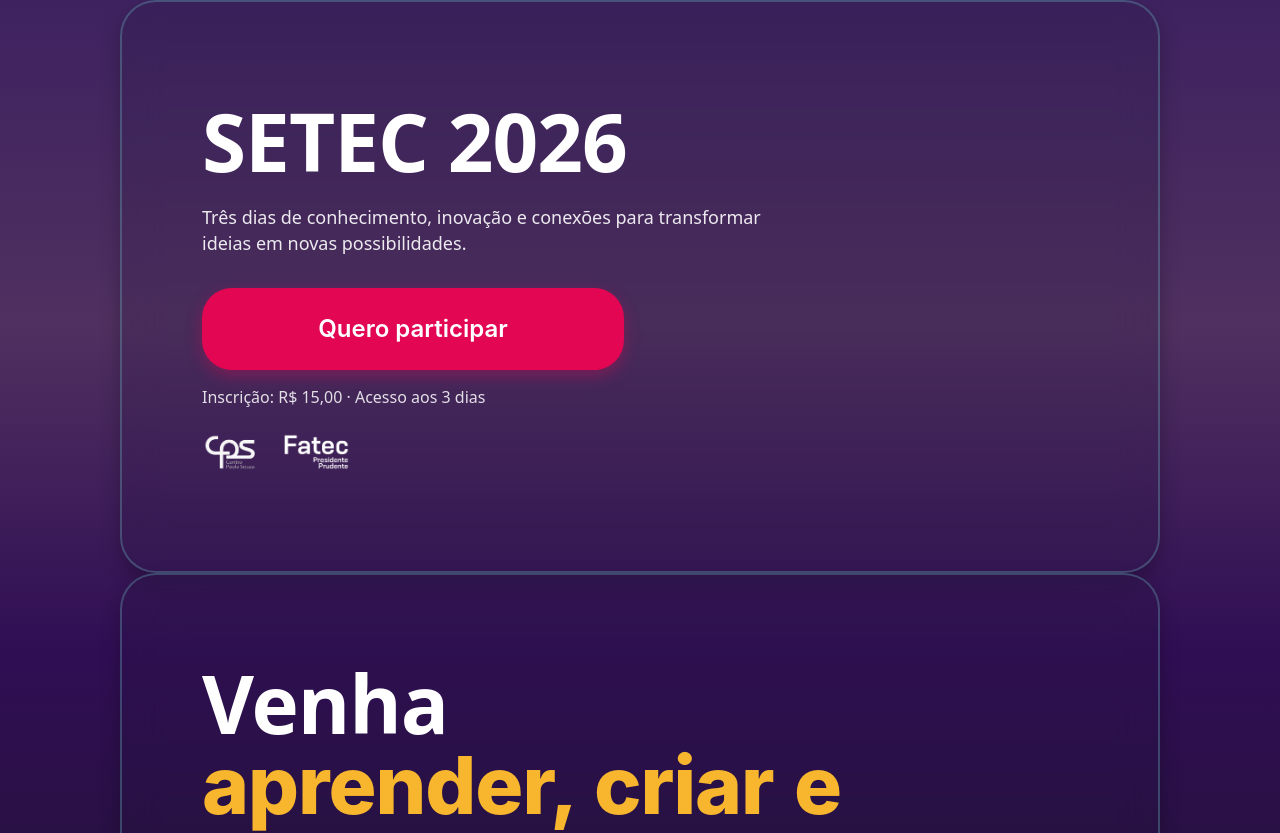
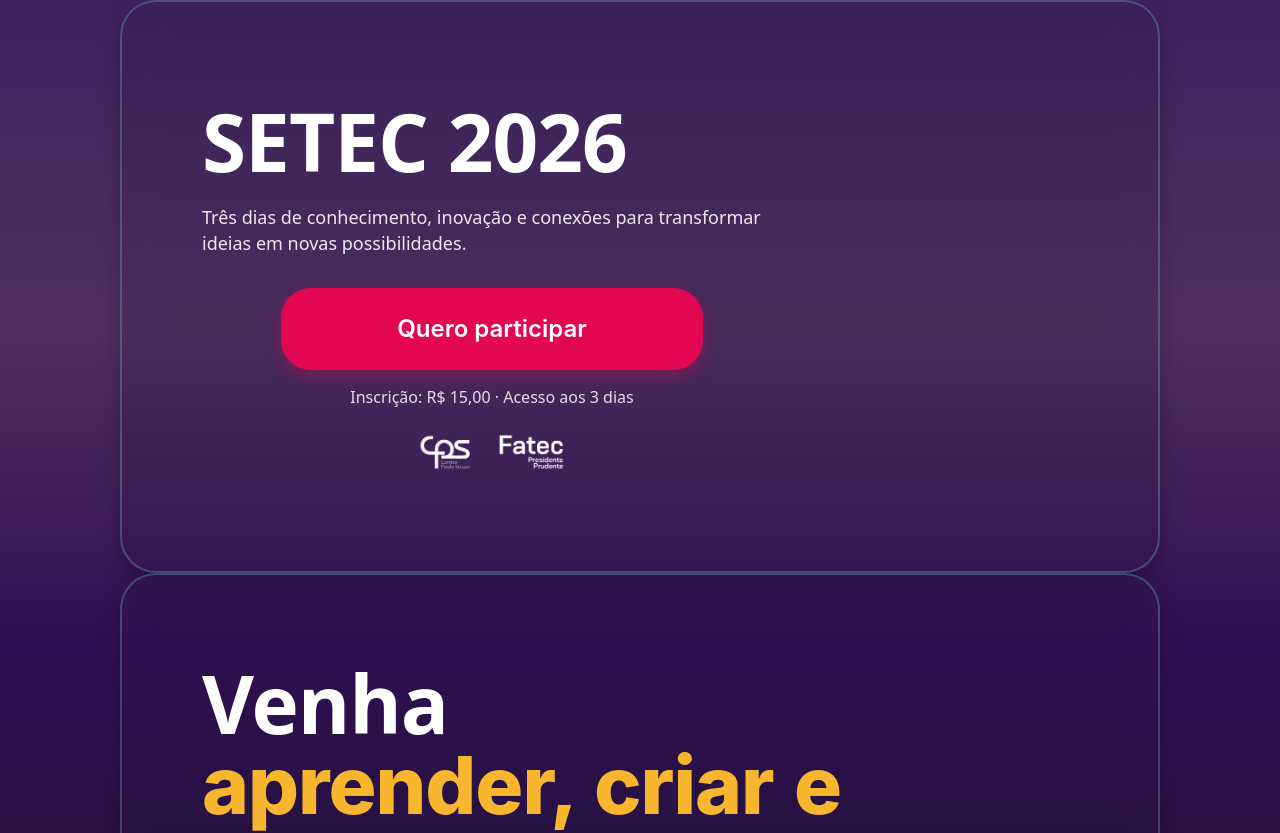
Before and after one commit to Carlos2326-jpg/Painel_Inscricoes, a React (Vite) app: page / in a window 1280 px wide. Shown: the top 833 px of the page. Built offline with nearby package versions, Linux system fonts and the light colour scheme.

Commit message:
style: ajusta estilização e estrutura do cabeçalho

```diff
--- a/src/views/_shared/style/layout/header.css
+++ b/src/views/_shared/style/layout/header.css
@@ -52,7 +52,7 @@
     margin-bottom: 32px;
 }
 
-.footer-content {
+.button-content {
     display: flex;
     flex-direction: column;
     align-items: center;
--- a/src/views/components/layout/header.jsx
+++ b/src/views/components/layout/header.jsx
@@ -16,7 +16,7 @@ export default function Header() {
                     Três dias de conhecimento, inovação e conexões para transformar ideias em novas possibilidades.
                 </p>
 
-                <section className='footer-content'>
+                <section className='button-content'>
                     <Button text="Quero participar" />
 
                     <p className='text text-p price-info'>
```
